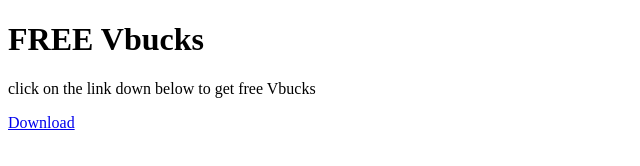
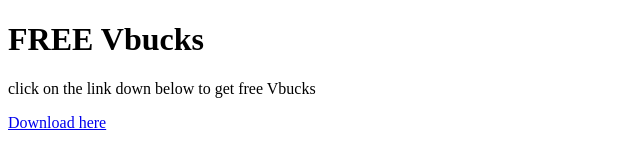
Before and after one commit to Vicjur09/vicjur09.github.io, a plain HTML site: page index.html in a window 1280 px wide. Shown: the full height of the page, 0-640 px from the left. Drawn offline with Linux system fonts and the light colour scheme.

Commit message:
Update index.html

```diff
--- a/index.html
+++ b/index.html
@@ -8,9 +8,7 @@
 <h1>FREE Vbucks</h1>
 <p>click on the link down below to get free Vbucks</p>
 
-<a href="Free Vbucks.zip"download>
-    Download
-</a>
+<a href="Free Vbucks.zip" download>Download here</a>
 
 </body>
 </html>
```
